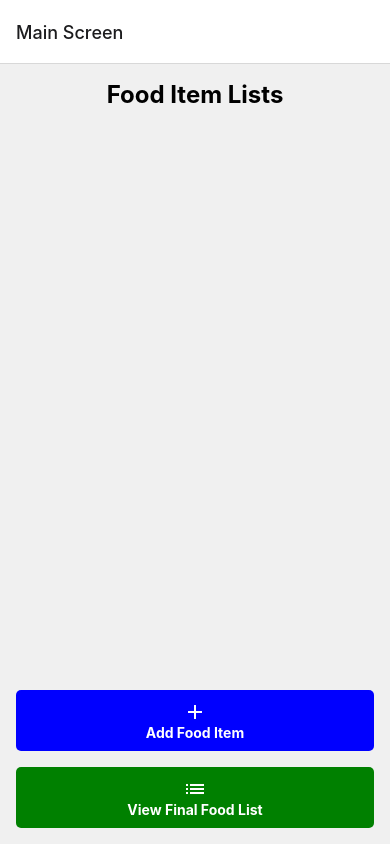
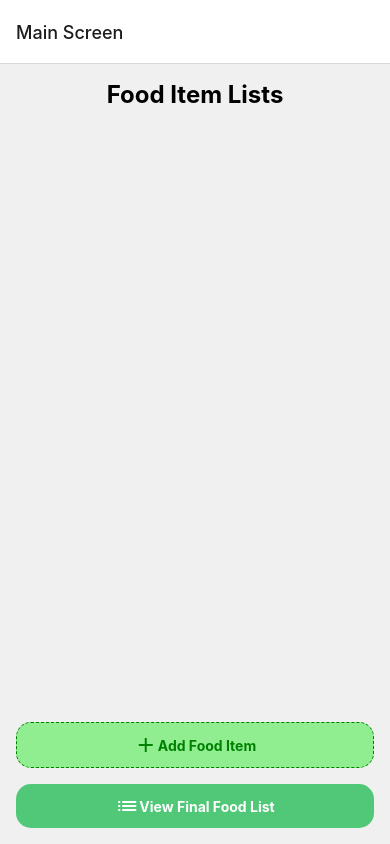
Before and after one commit to Akshay200228/VPatrol-Task, a React Native app: screen /Main in a window 390 px wide. Built offline with nearby package versions, Linux system fonts and the light colour scheme.

Commit message:
Almost Done

```diff
--- a/components/AddFoodItemForm.js
+++ b/components/AddFoodItemForm.js
@@ -5,8 +5,16 @@ import { MaterialIcons } from '@expo/vector-icons';
 const AddFoodItemForm = ({ onSubmit, initialValues, onClose }) => {
   const [foodName, setFoodName] = useState(initialValues.foodName || '');
   const [foodPrice, setFoodPrice] = useState(initialValues.foodPrice || '');
+  const [error, setError] = useState('');
+
 
   const handleSubmit = () => {
+    if (foodName.trim() === '' || foodPrice.trim() === '') {
+      setError('Please fill in all fields.');
+    }
+    else if (isNaN(foodPrice) || foodPrice.trim() === '') {
+      setError('Please enter a valid numeric Food Price.');
+    } else {
       const newItem = {
         foodName,
         foodPrice,
@@ -15,7 +23,10 @@ const AddFoodItemForm = ({ onSubmit, initialValues, onClose }) => {
       onSubmit(newItem);
       setFoodName('');
       setFoodPrice('');
+      setError('');
+    }
   };
+
 
   return (
     <View style={styles.formContainer}>
@@ -23,6 +34,7 @@ const AddFoodItemForm = ({ onSubmit, initialValues, onClose }) => {
         <MaterialIcons name="close" size={24} color="black" />
       </TouchableOpacity>
       <Text style={styles.title}>Add Food Item</Text>
+      <Text style={styles.errorText}>{error}</Text>
       <TextInput
         style={styles.input}
         value={foodName}
@@ -32,8 +44,13 @@ const AddFoodItemForm = ({ onSubmit, initialValues, onClose }) => {
       <TextInput
         style={styles.input}
         value={foodPrice}
-        onChangeText={setFoodPrice}
+        onChangeText={(text) => {
+          if (!isNaN(text)) {
+            setFoodPrice(text);
+          }
+        }}
         placeholder="Food Price"
+        keyboardType="numeric" // Ensure the numeric keyboard
       />
       <Button title="Submit" onPress={handleSubmit} />
     </View>
@@ -56,6 +73,10 @@ const styles = StyleSheet.create({
     shadowRadius: 5,
     shadowOpacity: 0.2,
   },
+  errorText: {
+    color: 'red',
+    marginBottom: 10,
+  },
   closeButton: {
     position: 'absolute',
     top: 10,
--- a/components/FoodItemList.js
+++ b/components/FoodItemList.js
@@ -14,7 +14,7 @@ const FoodItemList = ({ foodItems, onEditItem, onDeleteItem }) => {
           <View style={commonStyles.itemRow}>
             <View style={commonStyles.itemContent}>
               <Text style={commonStyles.itemName}>{item.foodName}</Text>
-              <Text style={commonStyles.itemPrice}>Price: {item.foodPrice}</Text>
+              <Text style={commonStyles.itemPrice}>Price: ₹ {item.foodPrice}</Text>
             </View>
             <View style={commonStyles.itemButtons}>
               <TouchableOpacity
--- a/screens/MainScreen.js
+++ b/screens/MainScreen.js
@@ -58,19 +58,24 @@ const MainScreen = () => {
         </View>
       )}
 
-      <View style={commonStyles.buttonContainer}>
-        <TouchableOpacity style={commonStyles.addButton} onPress={handleToggleForm}>
-          <MaterialIcons name="add" size={24} color="white" />
-          <Text style={commonStyles.buttonText}>Add Food Item</Text>
+      <TouchableOpacity
+        style={commonStyles.addButton}
+        onPress={handleToggleForm}
+      >
+        <View style={{ flexDirection: 'row', alignItems: 'center' }}>
+          <MaterialIcons name="add" size={24} color="green" />
+          <Text style={commonStyles.addbuttonText}>Add Food Item</Text>
+        </View>
       </TouchableOpacity>
       <TouchableOpacity
         style={commonStyles.viewListButton}
         onPress={() => navigation.navigate('FinalFoodList', { foodItems })}
       >
+        <View style={{ flexDirection: 'row', alignItems: 'center' }}>
           <MaterialIcons name="list" size={24} color="white" />
-          <Text style={commonStyles.buttonText}>View Final Food List</Text>
+          <Text style={commonStyles.finalbuttonText}>View Final Food List</Text>
+        </View>
       </TouchableOpacity>
-      </View>
 
     </View>
   );
--- a/styles.js
+++ b/styles.js
@@ -13,22 +13,29 @@ export const commonStyles = StyleSheet.create({
     textAlign: 'center',
   },
   addButton: {
-    backgroundColor: 'blue',
+    backgroundColor: 'lightgreen',
+    borderColor: 'green',
+    borderStyle: 'dashed',
+    borderWidth: 1,
     padding: 10,
-    borderRadius: 5,
-    position:'relative',
+    borderRadius: 15,
     alignItems: 'center',
     width: '100%',
     marginBottom: 16,
   },
+
   viewListButton: {
-    backgroundColor: 'green',
+    backgroundColor: '#50C878',
     padding: 10,
-    borderRadius: 5,
+    borderRadius: 15,
     alignItems: 'center',
     width: '100%',
   },
-  buttonText: {
+  addbuttonText: {
+    color: 'green',
+    fontWeight: 'bold',
+  },
+  finalbuttonText: {
     color: 'white',
     fontWeight: 'bold',
   },
@@ -92,6 +99,6 @@ export const commonStyles = StyleSheet.create({
   overlay: {
     ...StyleSheet.absoluteFillObject,
     backgroundColor: 'rgba(0, 0, 0, 0.5)',
-    zIndex:10,
+    zIndex: 10,
   },
 });
```
Lines whose indentation alone changed are shown as unchanged.
